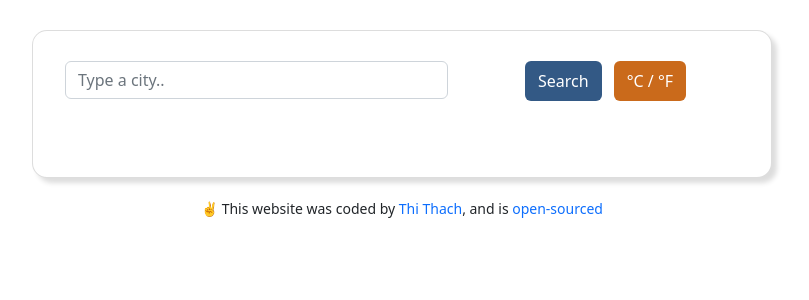
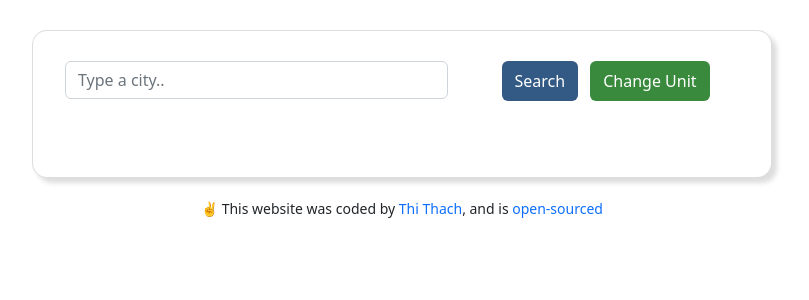
Before and after one commit to julietthach/weather-react-app, a React (Create React App) app: page / in a window 1280 px wide. Shown: the top 300 px of the page, without its empty margins (238-1047 px from the left). Built offline with nearby package versions, Linux system fonts and the light colour scheme.

Commit message:
Rename button

```diff
--- a/src/App.css
+++ b/src/App.css
@@ -32,12 +32,12 @@ button:hover {
 
 
 .Search .metricButton {
-  background-color: rgb(202, 106, 27);
+  background-color: rgb(57, 138, 61);
   border: none;
 }
 
 .Search .imperialButton {
-  background-color: rgb(57, 138, 61);
+  background-color: rgb(202, 106, 27);
   border: none;
 }
 
--- a/src/WeatherApp.js
+++ b/src/WeatherApp.js
@@ -68,7 +68,7 @@ export default function WeatherApp() {
       </Col>
       <Col md={5}>
         <Button input type="submit" value="Search" className="searchButton">Search</Button>
-        <Button type="button" onClick={toggleUnit} className={unit === "metric" ? "metricButton" : "imperialButton"}>°C / °F</Button>
+        <Button type="button" onClick={toggleUnit} className={unit === "metric" ? "metricButton" : "imperialButton"}>Change Unit</Button>
       </Col>
     </Row>
   </Form>
@@ -85,7 +85,7 @@ export default function WeatherApp() {
             <h1>{temperature}{unit === "metric" ? "°C" : "°F"}</h1>
             </Col>
             <Col className="weather-description">
-            <li><h3>{(forecast.weather[0].description.charAt(0).toUpperCase() + forecast.weather[0].description.slice(1))}</h3></li>
+            <li>{(forecast.weather[0].description.charAt(0).toUpperCase() + forecast.weather[0].description.slice(1))}</li>
             <li>Humidity: {forecast.main.humidity}%</li>
             <li>Wind: {windSpeed} {unit === 'metric' ? 'km/h' : 'mph' }</li>
             </Col>
```
